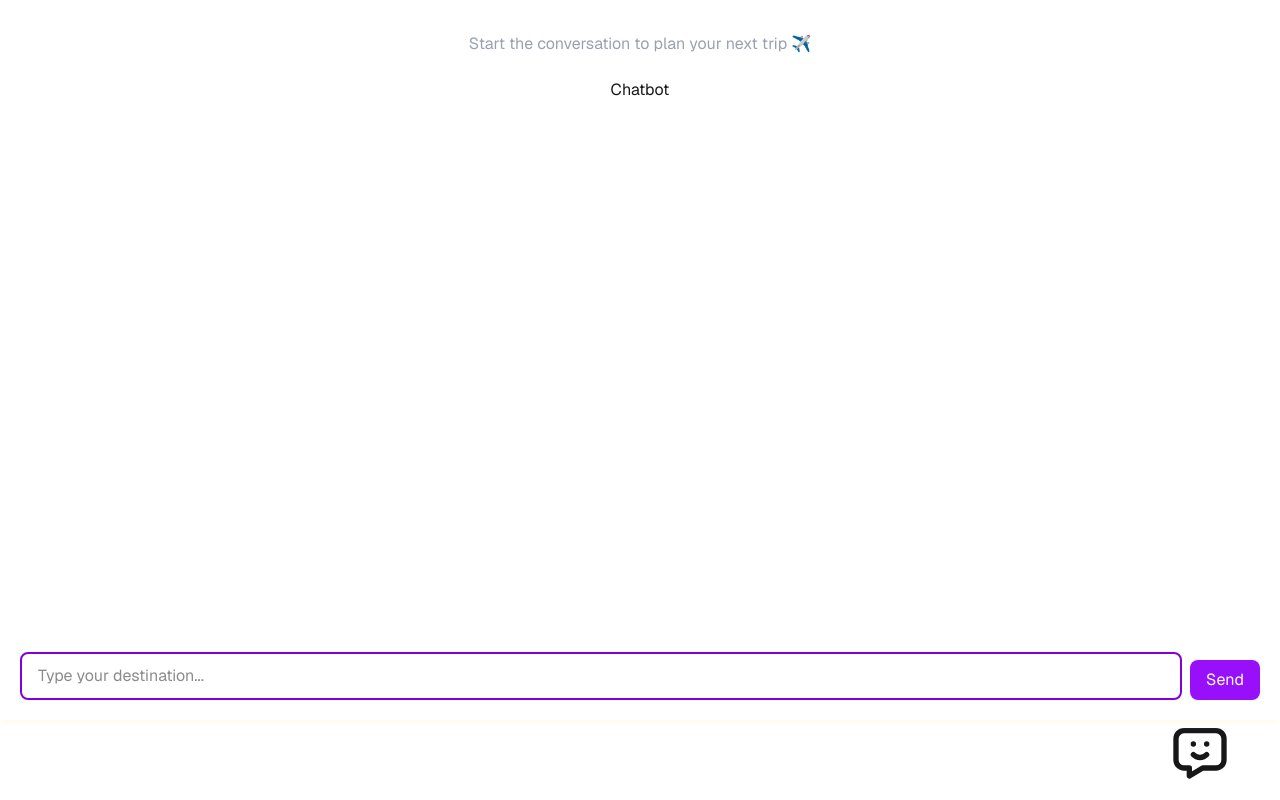
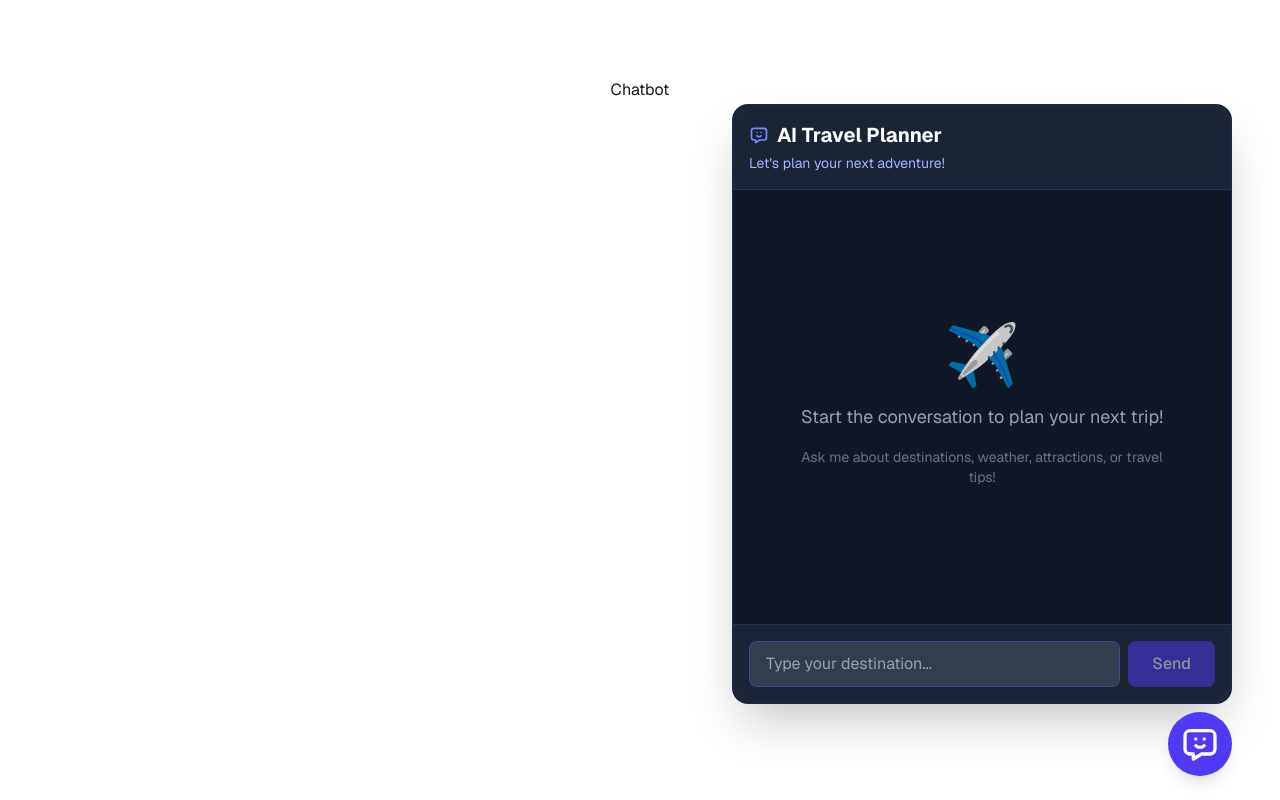
Before and after one commit to ghoshvidip26/AITravelPlanner, a Next.js app: page / in a window 1280 px wide. Built offline with nearby package versions, Linux system fonts and the light colour scheme.

Commit message:
chore: UI Improvements

```diff
--- a/components/ChatBot/BotMessage.tsx
+++ b/components/ChatBot/BotMessage.tsx
@@ -1,26 +1,42 @@
 import { RiRobot3Line } from "react-icons/ri";
 import ReactMarkdown from "react-markdown";
+import { motion } from "framer-motion";
 
 interface BotMessageProps {
-  botMessage: any;
+  botMessage: string;
 }
 
 const BotMessage = ({ botMessage }: BotMessageProps) => {
   const date = new Date();
+
   return (
-    <div className="flex w-full my-2 items-start">
-      <div className="flex justify-center items-center w-8 h-8 border bg-slate-800 rounded-full  mt-auto">
-        <RiRobot3Line size={20} />
+    <motion.div
+      initial={{ opacity: 0, y: 10 }}
+      animate={{ opacity: 1, y: 0 }}
+      transition={{ duration: 0.3 }}
+      className="flex w-full my-3 items-start gap-3"
+    >
+      <div className="flex justify-center items-center w-10 h-10 border-2 border-emerald-400 bg-slate-800 rounded-full shadow-lg">
+        <RiRobot3Line size={24} className="text-emerald-400" />
       </div>
-      <div className="inline-block rounded-xl bg-blue-500 p-3 text-lg text-white max-w-[75%] break-words">
-        <ReactMarkdown>{botMessage}</ReactMarkdown>
-        <div className="text-right">
-          <span className="text-xs text-white opacity-90">
-            {date.toLocaleTimeString().slice(0, 4)}
+      <motion.div
+        initial={{ scale: 0.95 }}
+        animate={{ scale: 1 }}
+        className="inline-block rounded-2xl bg-gradient-to-br from-emerald-500 to-teal-600 p-4 text-lg text-white max-w-[75%] break-words shadow-md hover:shadow-lg transition-shadow"
+      >
+        <div className="prose prose-invert">
+          <ReactMarkdown>{botMessage}</ReactMarkdown>
+        </div>
+        <div className="text-right mt-2">
+          <span className="text-xs text-white/80">
+            {date.toLocaleTimeString([], {
+              hour: "2-digit",
+              minute: "2-digit",
+            })}
           </span>
         </div>
-      </div>
-    </div>
+      </motion.div>
+    </motion.div>
   );
 };
 
--- a/components/ChatBot/ChatBot.tsx
+++ b/components/ChatBot/ChatBot.tsx
@@ -51,24 +51,38 @@ export const ChatBot = () => {
 
   return (
     <>
+      <div className="fixed right-12 bottom-6 z-50">
         <TbMessageChatbot
           size={64}
           onClick={() => setShowChat(!showChat)}
-        className="fixed right-12 bottom-[calc(1rem)] hover:cursor-pointer"
+          className="p-3 bg-indigo-600 rounded-full text-white hover:bg-indigo-700 transition-colors duration-200 hover:cursor-pointer shadow-lg hover:shadow-xl"
         />
+      </div>
       {showChat && (
-        <div className="fixed bottom-[calc(5rem)] hover:cursor-pointer p-5 shadow-md shadow-amber-50 h-full w-full">
+        <div className="fixed bottom-24 right-12 w-[500px] h-[600px] bg-gray-900 rounded-2xl shadow-2xl border border-indigo-500/20">
           <div className="flex flex-col h-full">
-            <div>
-              <h2 className="font-semibold text-lg tracking-tight">Chatbot</h2>
-              <p className="text-white">AI Travel planner</p>
+            <div className="p-4 border-b border-indigo-500/20 bg-gray-800/80 backdrop-blur-sm rounded-t-2xl">
+              <h2 className="font-bold text-xl text-white flex items-center gap-2">
+                <TbMessageChatbot className="text-indigo-400" />
+                AI Travel Planner
+              </h2>
+              <p className="text-indigo-300 text-sm mt-1">
+                Let's plan your next adventure!
+              </p>
             </div>
 
-            <div className="flex-1 overflow-y-auto mt-auto space-y-2 px-1">
+            <div className="flex-1 overflow-y-auto p-4 space-y-4 scrollbar-thin scrollbar-thumb-indigo-600 scrollbar-track-gray-800">
               {messages.length === 0 ? (
-                <p className="text-gray-400 text-center mt-10">
-                  Start the conversation to plan your next trip ✈️
+                <div className="flex flex-col items-center justify-center h-full space-y-4">
+                  <span className="text-6xl animate-bounce">✈️</span>
+                  <p className="text-gray-400 text-center text-lg">
+                    Start the conversation to plan your next trip!
                   </p>
+                  <p className="text-gray-500 text-sm text-center max-w-sm">
+                    Ask me about destinations, weather, attractions, or travel
+                    tips!
+                  </p>
+                </div>
               ) : (
                 <>
                   {messages.map((msg: any, index: number) =>
@@ -78,34 +92,37 @@ export const ChatBot = () => {
                       <BotMessage key={index} botMessage={msg.text} />
                     )
                   )}
-                  {isTyping && <TypingIndicator />}{" "}
+                  {isTyping && <TypingIndicator />}
                 </>
               )}
             </div>
 
+            <div className="p-4 border-t border-indigo-500/20 bg-gray-800/80 backdrop-blur-sm rounded-b-2xl">
               <form
                 onSubmit={(e) => {
                   e.preventDefault();
                   handleSendMessage();
                 }}
-              className="flex flex-row mt-2 space-x-2"
+                className="flex flex-row space-x-2"
               >
                 <input
                   type="text"
                   value={newMessage}
                   onChange={(e) => setNewMessage(e.target.value)}
-                className="py-2.5 border-purple-700 border-2 px-4 w-full rounded-lg text-base focus:outline-none"
+                  className="flex-1 py-2.5 px-4 bg-gray-700/90 text-white rounded-lg border border-indigo-500/30 focus:border-indigo-500 focus:outline-none focus:ring-2 focus:ring-indigo-500/20 placeholder-gray-400 transition-all duration-200"
                   placeholder="Type your destination..."
                 />
                 <button
                   type="submit"
-                className="mt-2 py-2 px-4 bg-purple-600 text-white rounded-lg"
+                  disabled={!newMessage.trim()}
+                  className="py-2.5 px-6 bg-indigo-600 text-white rounded-lg font-medium hover:bg-indigo-700 transition-all duration-200 focus:outline-none focus:ring-2 focus:ring-indigo-500/20 disabled:opacity-50 disabled:cursor-not-allowed disabled:hover:bg-indigo-600 flex items-center gap-2"
                 >
                   Send
                 </button>
               </form>
             </div>
           </div>
+        </div>
       )}
     </>
   );
--- a/components/ChatBot/TypingIndicator.tsx
+++ b/components/ChatBot/TypingIndicator.tsx
@@ -1,10 +1,12 @@
 const TypingIndicator = () => {
   return (
-    <div className="flex items-end my-4">
-      <div className="flex items-center justify-center w-12 h-6 mx-2 bg-gray-200 rounded-xl">
-        <div className="w-1 h-1 mx-1 bg-gray-700 rounded-full animate-bounce [animation-delay:0s]"></div>
-        <div className="w-1 h-1 mx-1 bg-gray-700 rounded-full animate-bounce [animation-delay:0.15s]"></div>
-        <div className="w-1 h-1 mx-1 bg-gray-700 rounded-full animate-bounce [animation-delay:0.3s]"></div>
+    <div className="flex items-start my-3 gap-3">
+      <div className="flex justify-center items-center w-10 h-10 border-2 border-blue-400 bg-slate-800 rounded-full shadow-lg">
+        <div className="flex items-center justify-center w-6 h-3">
+          <div className="w-1.5 h-1.5 mx-0.5 bg-blue-400 rounded-full animate-bounce [animation-delay:0s]"></div>
+          <div className="w-1.5 h-1.5 mx-0.5 bg-blue-400 rounded-full animate-bounce [animation-delay:0.15s]"></div>
+          <div className="w-1.5 h-1.5 mx-0.5 bg-blue-400 rounded-full animate-bounce [animation-delay:0.3s]"></div>
+        </div>
       </div>
     </div>
   );
--- a/components/ChatBot/UserMessage.tsx
+++ b/components/ChatBot/UserMessage.tsx
@@ -1,26 +1,39 @@
 import { CiUser } from "react-icons/ci";
+import { motion } from "framer-motion";
 
 interface UserMessageProps {
-  newMessage: any;
+  newMessage: string;
 }
 
 const UserMessage = ({ newMessage }: UserMessageProps) => {
   const date = new Date();
   return (
-    <div className="flex w-full my-2 justify-end">
-      <div className="w-auto h-auto rounded-xl bg-purple-500 p-3 text-lg">
+    <motion.div
+      initial={{ opacity: 0, y: 10 }}
+      animate={{ opacity: 1, y: 0 }}
+      transition={{ duration: 0.3 }}
+      className="flex w-full my-3 items-start justify-end gap-3"
+    >
+      <motion.div
+        initial={{ scale: 0.95 }}
+        animate={{ scale: 1 }}
+        className="inline-block rounded-2xl bg-gradient-to-br from-indigo-500 to-indigo-600 p-4 text-lg text-white max-w-[75%] break-words shadow-md hover:shadow-lg transition-shadow"
+      >
         {newMessage}
-        <div className="text-right">
-          <span className="text-xs text-white opacity-90">
-            {date.toLocaleTimeString().slice(0, 4)}
+        <div className="text-right mt-2">
+          <span className="text-xs text-white/80">
+            {date.toLocaleTimeString([], {
+              hour: "2-digit",
+              minute: "2-digit",
+            })}
           </span>
         </div>
+      </motion.div>
+
+      <div className="flex justify-center items-center w-10 h-10 border-2 border-indigo-400 bg-slate-800 rounded-full shadow-lg">
+        <CiUser size={24} className="text-indigo-400" />
       </div>
-
-      <div className="flex justify-center p-1 w-8 h-8 border bg-slate-800 rounded-full mt-auto">
-        <CiUser size={20} />
-      </div>
-    </div>
+    </motion.div>
   );
 };
 
--- a/package.json
+++ b/package.json
@@ -10,6 +10,7 @@
   },
   "dependencies": {
     "axios": "^1.8.4",
+    "framer-motion": "^12.9.4",
     "next": "15.2.4",
     "react": "^19.0.0",
     "react-dom": "^19.0.0",
```
Also changed, not shown: 1 other file (tests, documents, lock files or other folders). Lines whose indentation alone changed are shown as unchanged.
